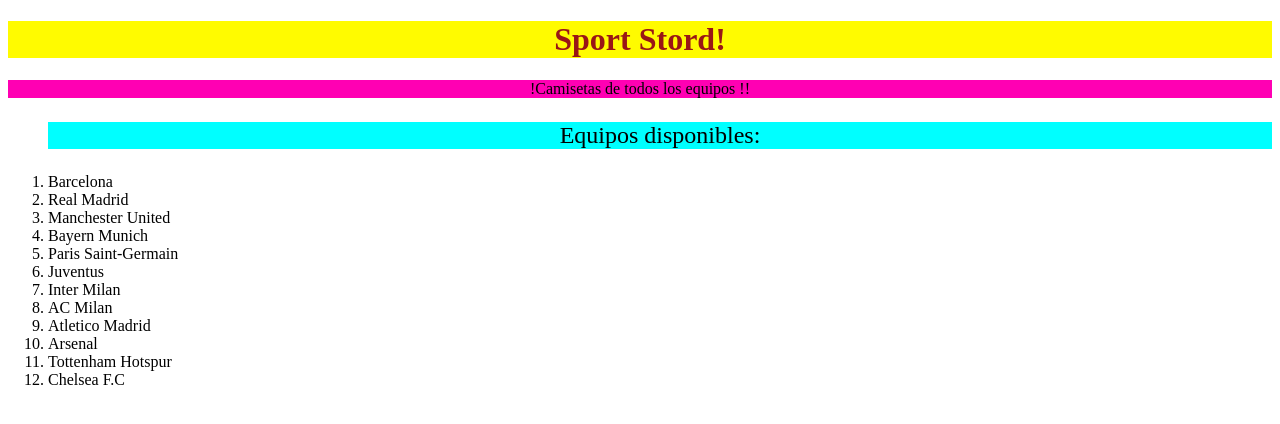
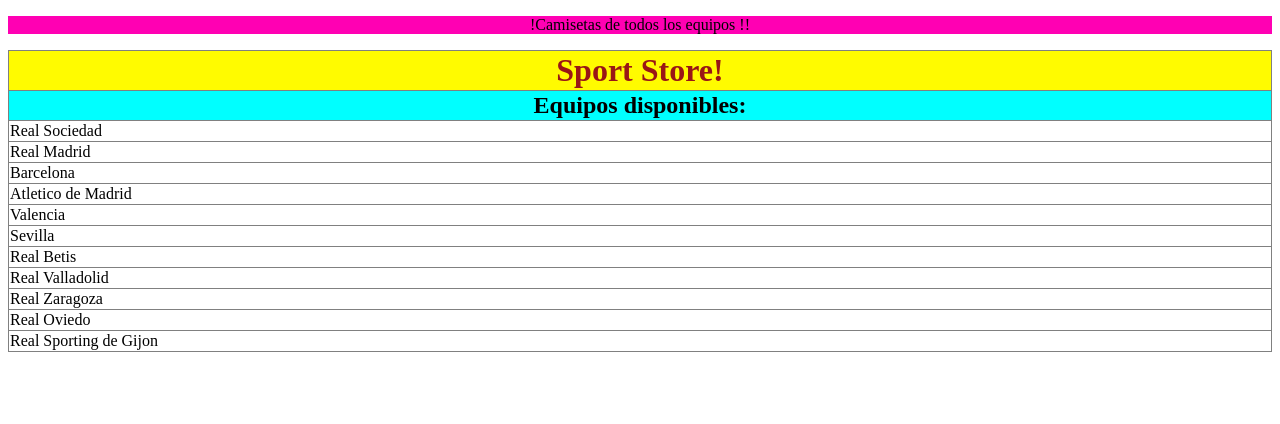
Before and after one commit to juniorHn89/Front-end, a plain HTML site: page projects-webs/index.html in a window 1280 px wide. Drawn offline with Linux system fonts and the light colour scheme.

Commit message:
Actualizacion archivo HTML y CSS

```diff
--- /dev/null
+++ b/conten/circulo/script.js
@@ -0,0 +1,6 @@
+const boton = document.getElementById('boton');
+const figura = document.getElementById('figura');
+
+boton.addEventListener('click', () => {
+  figura.classList.toggle('redondo');
+});
--- a/conten/style.css
+++ /dev/null
@@ -1,43 +0,0 @@
-body {
-  background-color: #f7f1f1;
-  font-family: Arial, sans-serif;
-  text-align: center;
-  padding: 40px;
-}
-
-.tarjeta {
-  background-color: rgba(68, 43, 182, 0.199);
-  border-radius: 10px;
-  width: 250px;
-  padding: 20px;
-  margin: auto;
-  box-shadow: 0 4px 8px rgba(0,0,0,0.1);
-}
-
-.tarjeta img {
-  width: 100%;
-  border-radius: 10px;
-}
-
-.precio {
-  color: green;
-  font-weight: bold;
-}
-
-.descripcion {
-  font-size: 14px;
-  color: #555;
-}
-
-button {
-  padding: 10px 20px;
-  background-color: royalblue;
-  color: white;
-  border: none;
-  border-radius: 5px;
-  cursor: pointer;
-}
-
-button:hover {
-  background-color: navy;
-}
--- a/projects-webs/index.html
+++ b/projects-webs/index.html
@@ -8,23 +8,27 @@
         <script src="web.js" defer></script>
         <link rel="icon" href="data:,">
     </head>
-    <body>
-        <h1 class="yellow">Sport Stord!</h1>
+<body>
+    <table border="1" >
+        <tr>
+        <th class="yellow">Sport Store!</tr>
+        <tr/>
         <p class="pink">!Camisetas de todos los equipos !!</p>
-        <ol>
-            <p class="blue">Equipos disponibles:</p>
-                <li>Barcelona</li>
-                <li>Real Madrid</li>
-                <li>Manchester United</li>
-                <li>Bayern Munich</li>
-                <li>Paris Saint-Germain</li>
-                <li>Juventus</li>
-                <li>Inter Milan</li>
-                <li>AC Milan</li>
-                <li>Atletico Madrid</li>
-                <li>Arsenal</li>
-                <li>Tottenham Hotspur</li>
-                <li>Chelsea F.C</li>
-        </ol>
-    </body>
+
+        <th class="blue">Equipos disponibles:</th>
+
+            <tr><td>Real Sociedad</td></tr>
+            <tr><td>Real Madrid</td></tr>
+            <tr><td>Barcelona</td></tr>
+            <tr><td>Atletico de Madrid</td></tr>
+            <tr><td>Valencia</td></tr>
+            <tr><td>Sevilla</td></tr>
+            <tr><td>Real Betis</td></tr>
+            <tr><td>Real Valladolid</td></tr>
+            <tr><td>Real Zaragoza</td></tr>
+            <tr><td>Real Oviedo</td></tr>
+            <tr><td>Real Sporting de Gijon</td></tr>
+        </table>
+    </ol>
+</body>
 </html>
--- a/projects-webs/styles.css
+++ b/projects-webs/styles.css
@@ -1,3 +1,8 @@
+table {
+    width: 100%;
+    border-collapse: collapse;
+
+}
 .yellow{
     background-color: rgb(255, 251, 0);
     color: rgb(153, 22, 22);
```
Also changed, not shown: conten/circulo/estilos.css (added, +15 -0 lines), conten/circulo/prueba.html (added, +19 -0 lines), conten/contennedor.html (deleted, +0 -19 lines), index.html (added), 1 other file.
